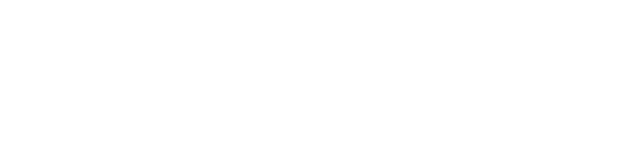
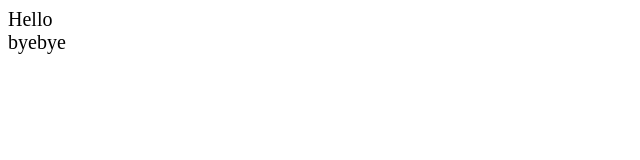
Before and after one commit to wondaehan/mobile-test, a plain HTML site: page index.html in a window 1280 px wide. Shown: the whole page, without its empty margins (0-640 px from the left). Drawn offline with Linux system fonts and the light colour scheme.

Commit message:
Update index.html

```diff
--- a/index.html
+++ b/index.html
@@ -2,7 +2,15 @@
 <html>
   <head>
     <meta charset="utf-8">
+    <title>모바일 테스트</title>
+    <style>
+      body{
+        width:100%;
+        font-size:20px;
+      }
+    </style>
   </head>
   <body>
+    Hello<br>byebye
   </body>
 </html>
```
